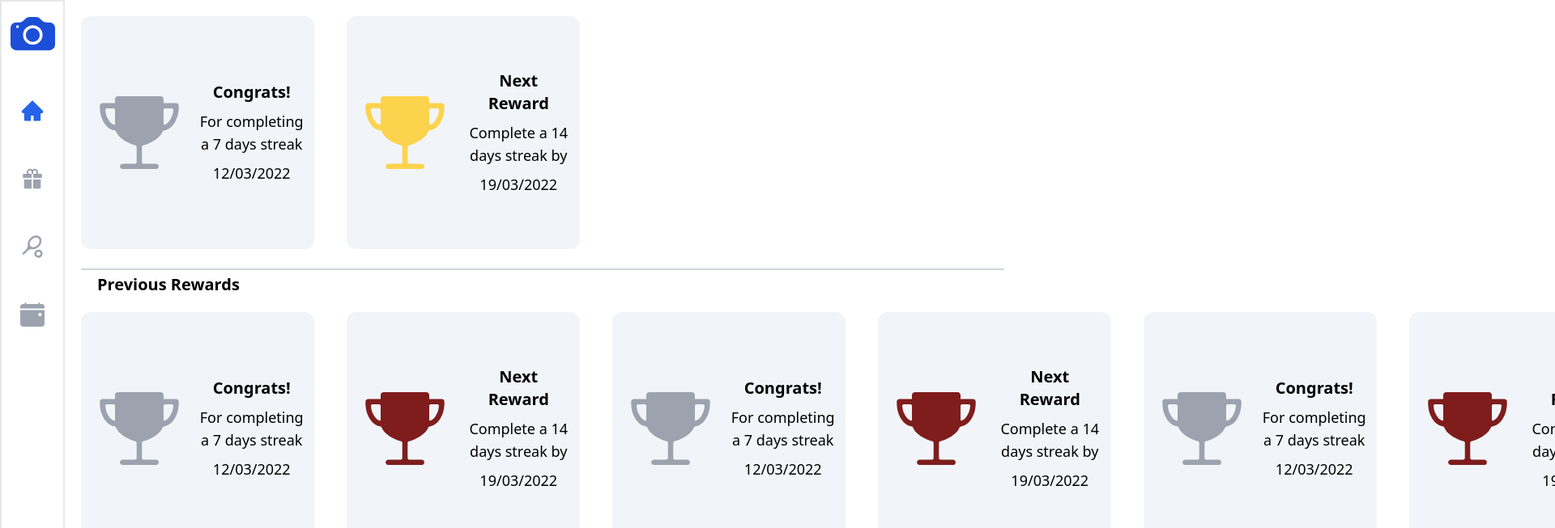
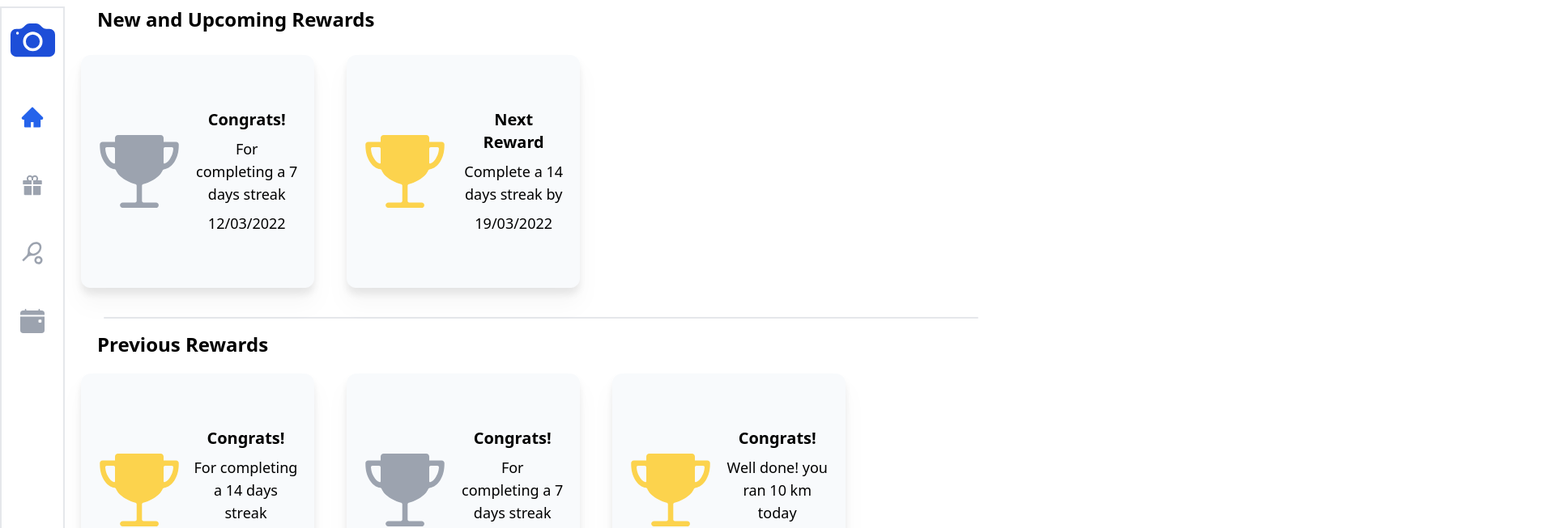
Before and after one commit to OjasKarmarkar/LOC4.0_BitByBit, a React (Create React App) app: page /rewards in a window 1280 px wide. Shown: the top 653 px of the page at 81% size, 1920 px wide, since content can reach past the window. Built offline with nearby package versions, Linux system fonts and the light colour scheme.

Commit message:
Updated Reward.js directory

```diff
--- a/src/App.js
+++ b/src/App.js
@@ -4,7 +4,7 @@ import Home from "./pages/Home";
 import Navbar from "./components/Navbar";
 import "./App.css";
 import Sports from "./pages/Sports";
-import Rewards from "./components/Rewards";
+import Rewards from "./pages/Rewards";
 import Events from "./pages/Events";
 
 function App() {
--- a/src/components/Card.js
+++ b/src/components/Card.js
@@ -9,14 +9,14 @@ function Card({trophy,head, msg,date}) {
     return (
       <div>
         {/* outer box */}
-        <div className="flex m-5 p-3 rounded-xl w-72 h-72 single-tour flex items-center justify-center bg-slate-100 shadow-gray-300">
+        <div className="flex m-5 p-3 rounded-xl w-72 h-72 single-tour items-center justify-center bg-slate-50 drop-shadow-xl shadow-gray-300">
 
           {/* trophy react-icon */}
           <div className="w-full justify-center">
               <IoIosTrophy size={120} className={trophy}/>
           </div>
 
-          <div className="flex-row items-center justify-center">
+          <div className="mr-2 flex-row items-center justify-center">
             <p className="text-center text-xl my-1 font-bold">{head}</p>
             <p className="text-center my-2 text-lg">{msg}</p>
             <p className="text-center my-1 text-lg">{date}</p>
--- a/src/components/Rewards.js
+++ /dev/null
@@ -1,38 +0,0 @@
-import React from 'react'
-import Card from './Card'
-
-function Rewards() {
-  var fullDate = new Date()
-  var today = fullDate.toLocaleDateString('en-UK');
-  var nextDate = new Date(new Date().getTime()+(7*24*60*60*1000)).toLocaleDateString('en-UK')
-  return (
-    <div className="flex-col ml-[10vh]">
-      {/* new and upcoming rewards */}
-      <div className="flex">
-        <Card trophy='text-gray-400' head="Congrats!" msg="For completing a 7 days streak" date={today}/>
-        <Card trophy='text-amber-300' head="Next Reward" msg="Complete a 14 days streak by" date={nextDate}/>
-      </div>
-
-      {/* parting line */}
-      <div className="ml-5 w-[95%] h-[2px] my-1 bg-gray-300 rounded-full"></div>
-
-      <div className='mx-10 text-xl font-bold'>
-        Previous Rewards
-      </div>
-
-      {/* wrapping flexbox */}
-      <div className="flex">
-        <div className="flex">
-          <Card trophy='text-gray-400' head="Congrats!" msg="For completing a 7 days streak" date={today}/>
-          <Card trophy='text-red-900' head="Next Reward" msg="Complete a 14 days streak by" date={nextDate}/>
-          <Card trophy='text-gray-400' head="Congrats!" msg="For completing a 7 days streak" date={today}/>
-          <Card trophy='text-red-900' head="Next Reward" msg="Complete a 14 days streak by" date={nextDate}/>
-          <Card trophy='text-gray-400' head="Congrats!" msg="For completing a 7 days streak" date={today}/>
-          <Card trophy='text-red-900' head="Next Reward" msg="Complete a 14 days streak by" date={nextDate}/>
-        </div>
-      </div>
-    </div>
-  );
-}
-
-export default Rewards
--- /dev/null
+++ b/src/pages/Rewards.js
@@ -0,0 +1,44 @@
+import React from 'react'
+import Card from '../components/Card'
+
+function Rewards() {
+  var fullDate = new Date()
+  var today = fullDate.toLocaleDateString('en-UK');
+  var nextDate = new Date(new Date().getTime()+(7*24*60*60*1000)).toLocaleDateString('en-UK')
+  return (
+    <div className="flex-col ml-[10vh]">
+      <div className='mx-10 my-2 text-2xl font-bold'>
+        New and Upcoming Rewards
+      </div>
+
+      {/* new and upcoming rewards */}
+      <div className="flex">
+        <div className="flex flex-wrap w-full">
+          <Card trophy='text-gray-400' head="Congrats!" msg="For completing a 7 days streak" date={today}/>
+          <Card trophy='text-amber-300' head="Next Reward" msg="Complete a 14 days streak by" date={nextDate}/>
+        </div>
+      </div>
+
+      {/* parting line */}
+      <div className="mx-12 w-[90%] h-[2px] my-4 bg-gray-200 rounded-full"></div>
+
+      <div className='mx-10 text-2xl font-bold'>
+        Previous Rewards
+      </div>
+
+      {/* wrapping flexbox */}
+      <div className="flex">
+        <div className="flex flex-wrap w-full">
+          <Card trophy='text-amber-300' head="Congrats!" msg="For completing a 14 days streak" date={'9/3/2022'}/>
+          <Card trophy='text-gray-400' head="Congrats!" msg="For completing a 7 days streak" date={'23/2/2022'}/>
+          <Card trophy='text-amber-300' head="Congrats!" msg="Well done! you ran 10 km today" date={'20/2/2022'}/>
+          <Card trophy='text-gray-400' head="Congrats!" msg="Complete a 3 days streak by" date={'18/2/2022'}/>
+          <Card trophy='text-red-900' head="Congrats!" msg="You ran 5 km today" date={'15/2/2022'}/>
+          <Card trophy='text-red-900' head="Hurray!" msg="You won a Welcome Reward!" date={'1/2/2022'}/>
+        </div>
+      </div>
+    </div>
+  );
+}
+
+export default Rewards
```
